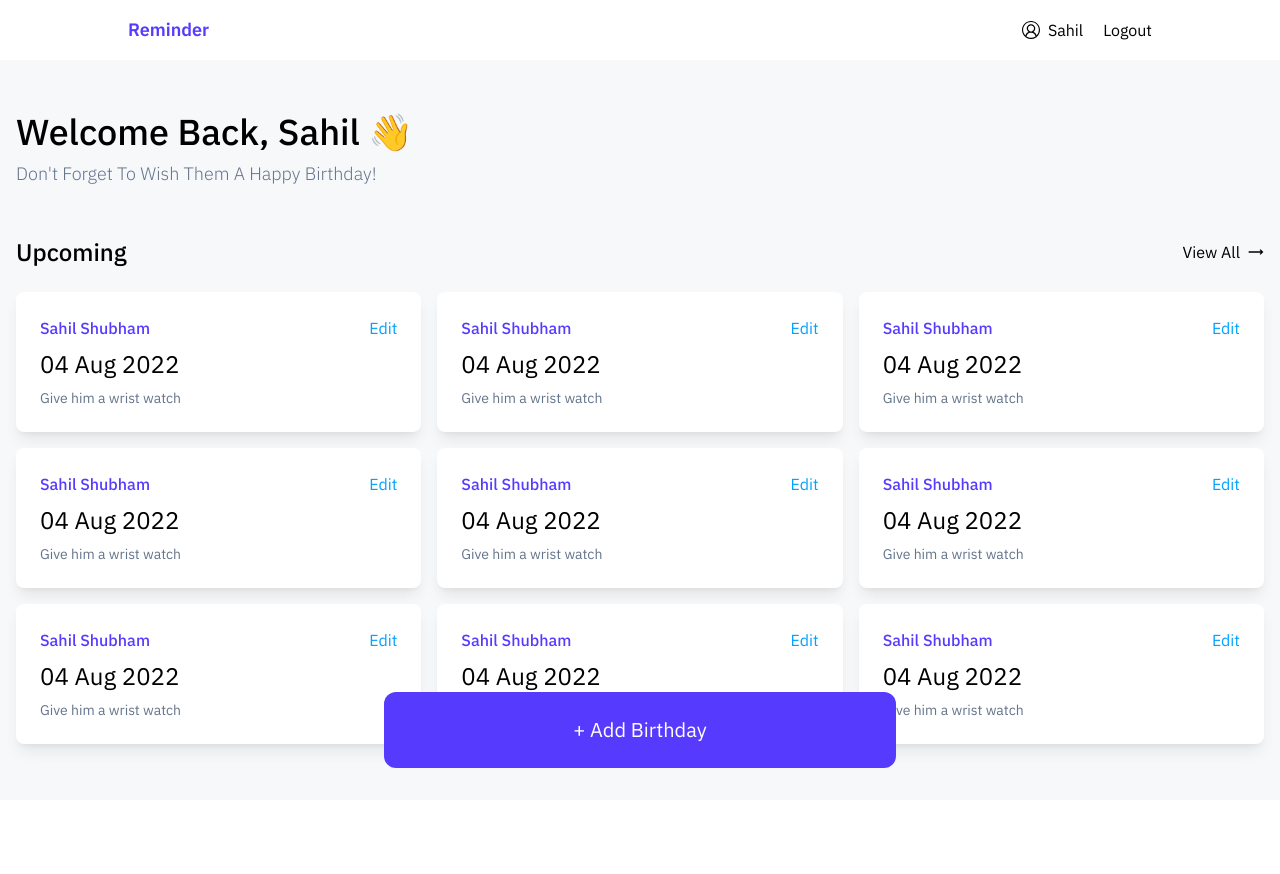
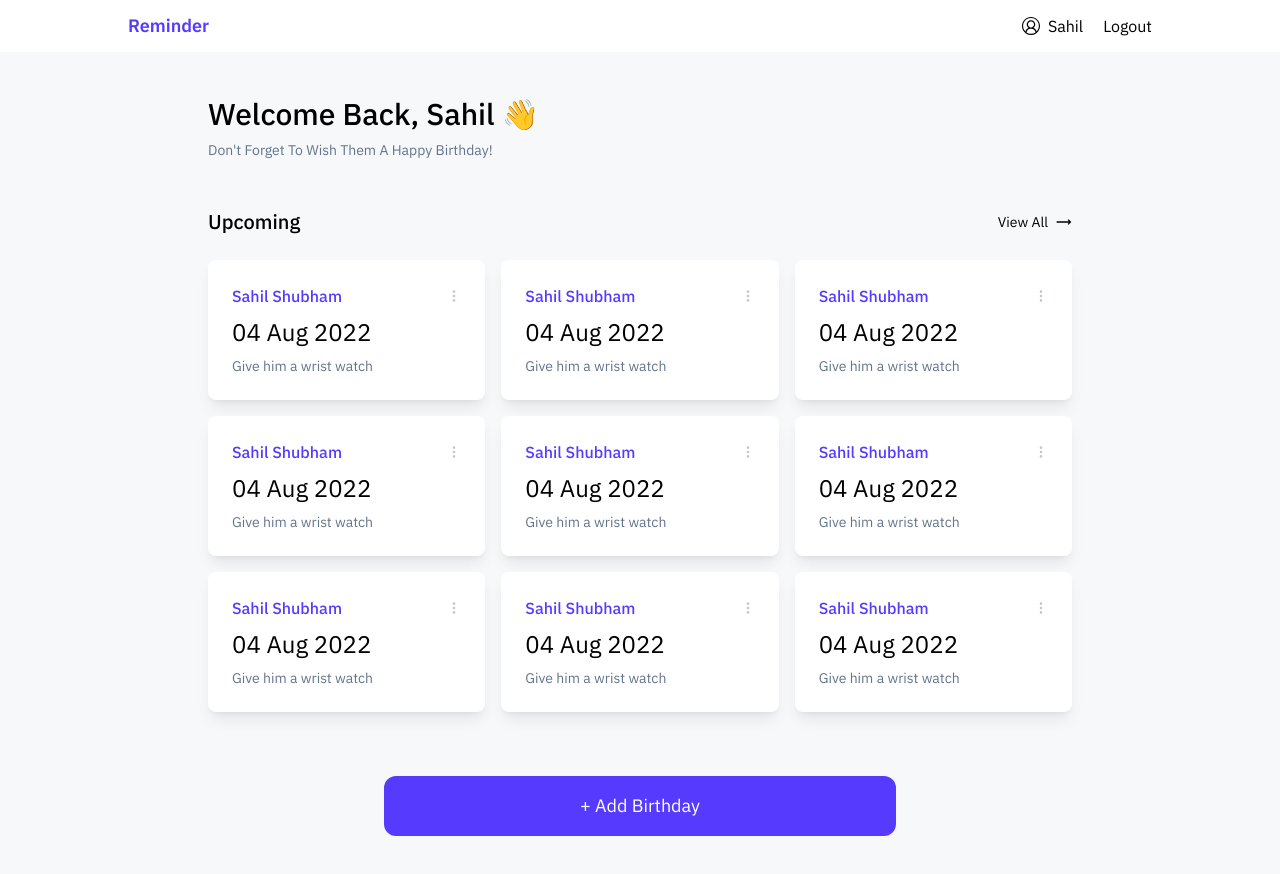
Before and after one commit to soilshubham/SaveDaDay, a Next.js app in the folder frontend/: page /dashboard in a window 1280 px wide. Shown: the top 874 px of the page. Built offline with nearby package versions, Linux system fonts and the light colour scheme.

Commit message:
Fixed UI and Responsiveness

```diff
--- a/frontend/components/AddBirthdayBtn.jsx
+++ b/frontend/components/AddBirthdayBtn.jsx
@@ -1,11 +1,11 @@
 const AddBirthdayBtn = (props) => {
     return (
-        <div className="fixed bottom-6 md:bottom-8 w-full">
+        <div className="fixed md:relative md:bottom-0 bottom-6 w-full">
             <div className="flex justify-center items-center">
-                <button className="bg-primary text-white text-xl rounded-lg md:rounded-xl
+                <button className="bg-primary text-white text-lg rounded-lg md:rounded-xl
                                     md:hover:rounded-lg md:hover:opacity-95 md:hover:scale-[1.02]
                                     transition-all ease-in-out duration-150
-                                    max-w-sm md:max-w-lg w-full py-6">
+                                    max-w-sm md:max-w-lg w-full py-4">
                     + Add Birthday
                 </button>
             </div>
--- a/frontend/components/BirthdayCard.jsx
+++ b/frontend/components/BirthdayCard.jsx
@@ -1,12 +1,14 @@
+import { BsThreeDotsVertical as DotsIcon } from "react-icons/bs";
+
 const BirthdayCard = (props) => {
     return (
         <div className="md:min-w-0 min-w-full">
             <div className="bg-foreColor shadow-lg shadow-shadowColor rounded-lg p-6">
                 <div className="flex justify-between items-center">
-                    <div className="text-primary font-medium text-base">Sahil Shubham</div>
-                    <button className="text-secondary">Edit</button>
+                    <div className="text-primary font-medium text-lg md:text-base">Sahil Shubham</div>
+                    <button className="text-fadedColor2 text-xl md:text-sm"><DotsIcon /></button>
                 </div>
-                <div className="text-2xl mt-2">04 Aug 2022</div>
+                <div className="text-[1.6rem] md:text-2xl mt-2">04 Aug 2022</div>
                 <div className="text-sm mt-2 text-fadedColor">Give him a wrist watch</div>
             </div>
         </div>
--- a/frontend/components/DashHeader.jsx
+++ b/frontend/components/DashHeader.jsx
@@ -1,10 +1,10 @@
 const DashHeader = (props) => {
     return (
         <div className="mb-12 mt-4">
-            <h1 className="text-3xl md:text-4xl font-medium capitalize">
+            <h1 className="text-2xl md:text-3xl font-medium capitalize">
                 Welcome back, Sahil 👋
             </h1>
-            <h1 className="text-lg md:text-lg text-fadedColor font-light capitalize mt-2">
+            <h1 className="text-sm md:text-sm text-fadedColor font-normal capitalize mt-2">
                 Don't forget to wish them a happy birthday!
             </h1>
         </div>
--- a/frontend/components/Navbar.jsx
+++ b/frontend/components/Navbar.jsx
@@ -2,8 +2,8 @@ import Link from 'next/link';
 import { VscAccount as ProfileIcon } from "react-icons/vsc";
 const Navbar = (props) => {
     return (
-        <nav className="fixed top-0 w-full">
-            <div className="flex justify-between items-center bg-foreColor py-4 lg:px-32 px-4">
+        <nav className="fixed md:relative top-0 w-full">
+            <div className="flex justify-between items-center bg-foreColor py-3 lg:px-32 px-4">
                 <div className="text-primary font-semibold text-lg">Reminder</div>
                 <div className="flex items-center gap-5">
                     <div className="flex justify-center items-center gap-2">
--- a/frontend/components/UpcomingBirthdays.jsx
+++ b/frontend/components/UpcomingBirthdays.jsx
@@ -5,15 +5,15 @@ const UpcomingBirthdays = (props) => {
     return (
         <>
             <div className="flex justify-between items-center mb-4 md:mb-6">
-                <h2 className="text-xl md:text-2xl font-medium">
+                <h2 className="text-xl md:text-xl font-medium">
                     Upcoming
                 </h2>
                 <button className="font-normal flex items-center justify-center gap-2 md:hover:text-primary transition-all">
-                    <span className="text-base">View All</span>
+                    <span className="text-sm">View All</span>
                     <RightArrowIcon />
                 </button>
             </div>
-            <div className="flex flex-wrap gap-4 mb-32 md:grid md:grid-cols-3">
+            <div className="flex flex-wrap gap-4 mb-32 md:mb-16 md:grid md:grid-cols-3">
                 <BirthdayCard />
                 <BirthdayCard />
                 <BirthdayCard />
--- a/frontend/pages/dashboard.js
+++ b/frontend/pages/dashboard.js
@@ -7,13 +7,13 @@ const Dashboard = () => {
     return (
         <>
             <Navbar />
-            <div className="bg-bgColor h-screen pt-16 md:pt-20">
-                <div className="container p-4">
+            <div className="bg-bgColor min-h-screen pt-14 md:pt-3 md:pb-20">
+                <div className="container p-4 lg:max-w-4xl md:max-w-2xl">
                     <DashHeader />
                     <UpcomingBirthdays />
+                    <AddBirthdayBtn />
                 </div>
             </div>
-            <AddBirthdayBtn />
         </>
     )
 }
--- a/frontend/pages/index.js
+++ b/frontend/pages/index.js
@@ -1,4 +1,4 @@
-import Navbar from "../components/Navbar/Navbar"
+import Navbar from "../components/Navbar"
 
 
 export default function Home() {
--- a/frontend/tailwind.config.js
+++ b/frontend/tailwind.config.js
@@ -14,6 +14,7 @@ module.exports = {
       "bgColor": "#F6F8FA",
       "foreColor": "#ffffff",
       "fadedColor": "rgb(100 116 139);",
+      "fadedColor2": "rgba(100, 116, 139, 0.4);",
       "shadowColor": "rgba(0, 0, 0, 0.08)",
       "white": "#ffffff",
     },
```
